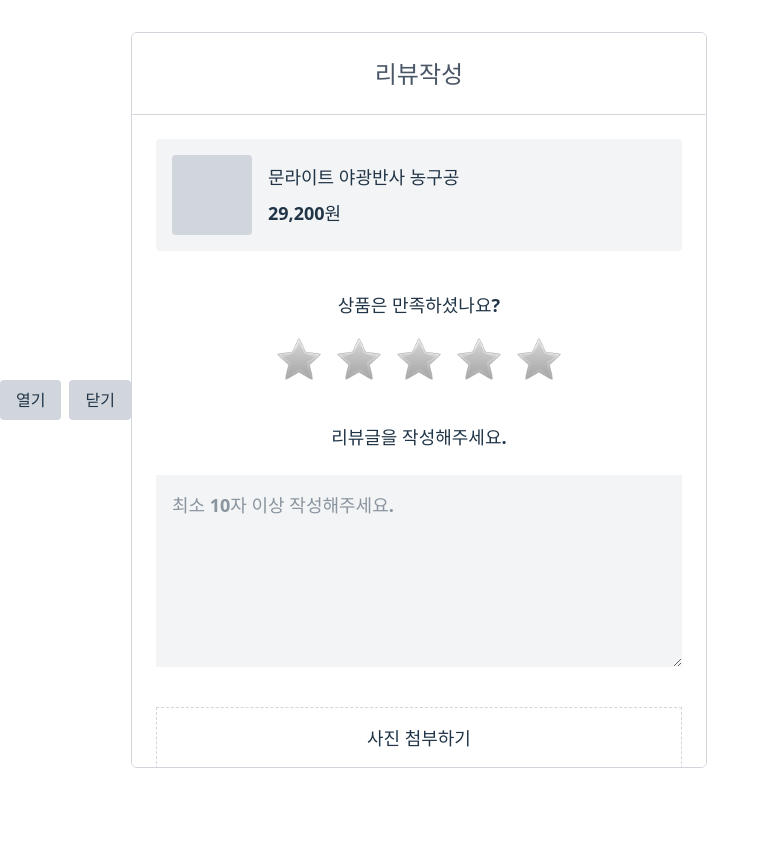
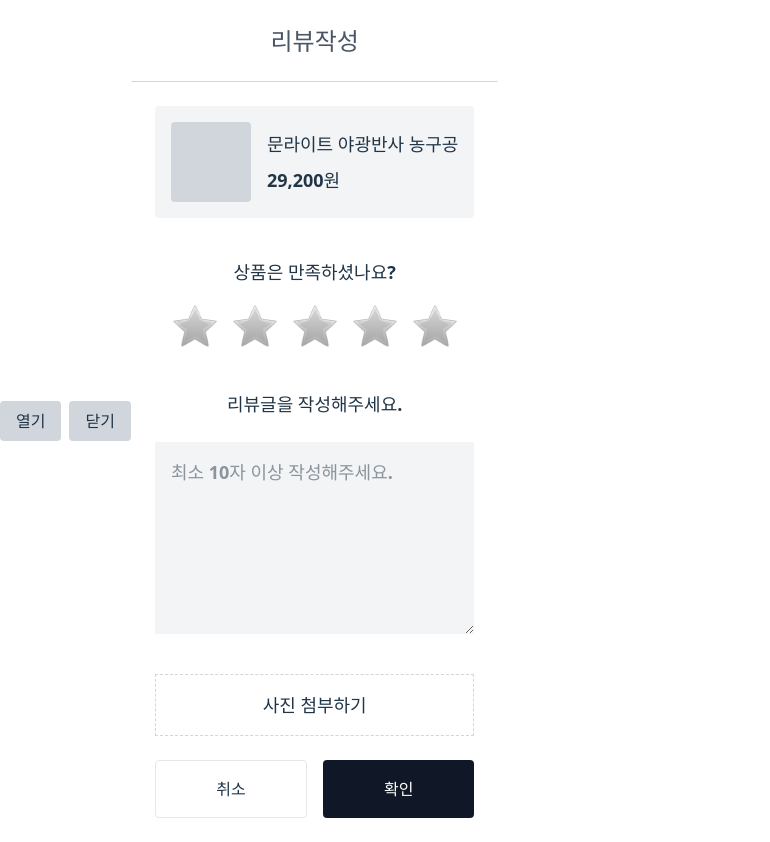
Before and after one commit to shionpark/modal-re-practice, a React (Vite) app: page / in a window 1280 px wide. Both pictures are taken after a click on the button "열기". Shown: the whole page, without its empty margins (0-770 px from the left). Before the commit the page ends 800 px from the top, so only its background shows below. Built offline with nearby package versions, Linux system fonts and the light colour scheme.

Commit message:
feat: StarRating 컴포넌트 생성 및 별점 선택 기능 추가

```diff
--- /dev/null
+++ b/src/components/common/StarRating.tsx
@@ -0,0 +1,26 @@
+import { useState } from 'react';
+
+import star from '@assets/star.png';
+
+export default function StarRating() {
+  const [rating, setRating] = useState(0);
+
+  return (
+    <div className="flex items-center justify-center gap-3">
+      {Array.from({ length: 5 }).map((_, idx) => {
+        const score = idx + 1;
+        const active = score <= rating;
+
+        return (
+          <img
+            key={score}
+            src={star}
+            alt="star"
+            onClick={() => setRating(score)}
+            className={`w-12 transition hover:cursor-pointer ${active ? '' : 'grayscale'}`}
+          />
+        );
+      })}
+    </div>
+  );
+}
--- a/src/components/modals/ReviewModal.tsx
+++ b/src/components/modals/ReviewModal.tsx
@@ -1,8 +1,8 @@
-import star from '@assets/star.png';
+import StarRating from '@components/common/StarRating';
 
 function ReviewModal() {
   return (
-    <div className="flex h-[46rem] w-[36rem] flex-col overflow-auto rounded-md border border-gray-300 bg-white">
+    <>
       <h2
         data-testid="title"
         className="border border-transparent border-b-gray-300 py-6 text-center text-2xl font-bold text-gray-600"
@@ -24,13 +24,7 @@ function ReviewModal() {
           <span className="question block py-4 text-center text-lg font-semibold">
             상품은 만족하셨나요?
           </span>
-          <div className="flex items-center justify-center gap-3">
-            <img src={star} alt="star" className="w-12 grayscale" />
-            <img src={star} alt="star" className="w-12 grayscale" />
-            <img src={star} alt="star" className="w-12 grayscale" />
-            <img src={star} alt="star" className="w-12 grayscale" />
-            <img src={star} alt="star" className="w-12 grayscale" />
-          </div>
+          <StarRating />
         </section>
         <section data-testid="product-review">
           <label className="question block py-4 text-center text-lg font-semibold">
@@ -58,11 +52,11 @@ function ReviewModal() {
             취소
           </button>
           <button className="flex w-full items-center justify-center rounded-sm bg-gray-900 p-4 text-center font-semibold text-white">
-            등록
+            확인
           </button>
         </section>
       </div>
-    </div>
+    </>
   );
 }
 
```
